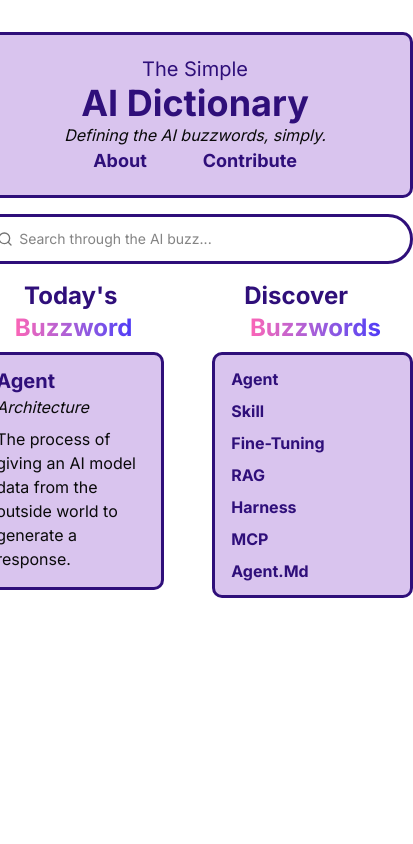
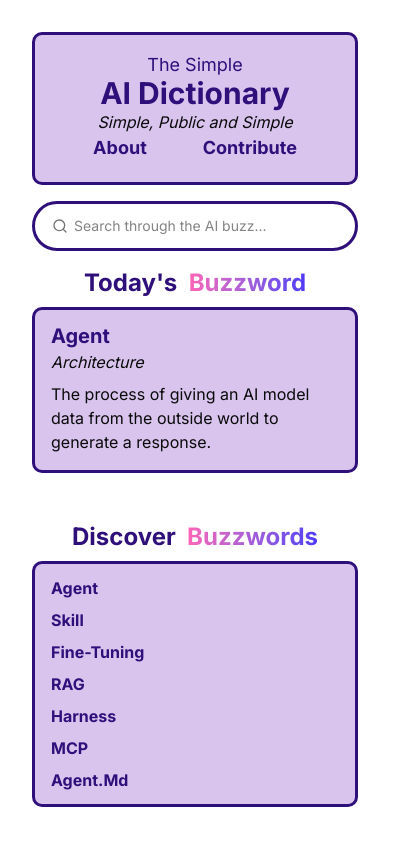
Before and after one commit to ahmed33033/ai-dictionary, a Next.js app: page / in a window 390 px wide. Shown: the whole page, 413 px wide, since content can reach past the window. Built offline with nearby package versions, Linux system fonts and the light colour scheme.

Commit message:
styled homepage for responsiveness in mobile screens

```diff
--- a/app/page.tsx
+++ b/app/page.tsx
@@ -30,12 +30,12 @@ export default function Home() {
         <div className="md:flex text-center md:text-left items-center bg-secondary py-5 px-10 rounded-lg border-primary border-3">
           <div className="inline-block max-md:mbe-3 md:grow-1">
             <div className="inline-block text-center">
-              <Link className="text-xl font-sans text-primary inline-block w-m" href={"/"}>
-                The Simple <br />
-                <span className="text-4xl font-bold">AI Dictionary</span>
+              <Link className="text-lg font-sans text-primary inline-block *:-m-1" href={"/"}>
+                <p>The Simple</p>
+                <p className="text-3xl font-bold">AI Dictionary</p>
               </Link>
               <br />
-              <div className="italic inline-block">Defining the AI buzzwords, simply.</div>
+              <div className="italic inline-block">Simple, Public and Simple</div>
             </div>
           </div>
           <nav className="inline">
@@ -74,7 +74,7 @@ export default function Home() {
           )}
         </div>
       </Command>
-      <main className="flex gap-12 justify-center mbs-4">
+      <main className="flex flex-col sm:flex-row gap-12 justify-center mbs-4">
         <article>
           <h1 className="px-8 text-2xl font-bold text-primary mb-2 text-center">
             Today's &nbsp;
@@ -91,7 +91,7 @@ export default function Home() {
           </div>
         </article>
         <article>
-          <h1 className="px-8 text-2xl font-bold text-primary mb-2">
+          <h1 className="text-center px-8 text-2xl font-bold text-primary mb-2">
             Discover &nbsp;
             <span className="bg-linear-to-r from-pink-400 to-indigo-600 bg-clip-text text-transparent">Buzzwords</span>
           </h1>
@@ -111,6 +111,7 @@ export default function Home() {
           </div>
         </article>
       </main>
+      <p className="after:animate-glitch"></p>
     </>
   );
 }
```
